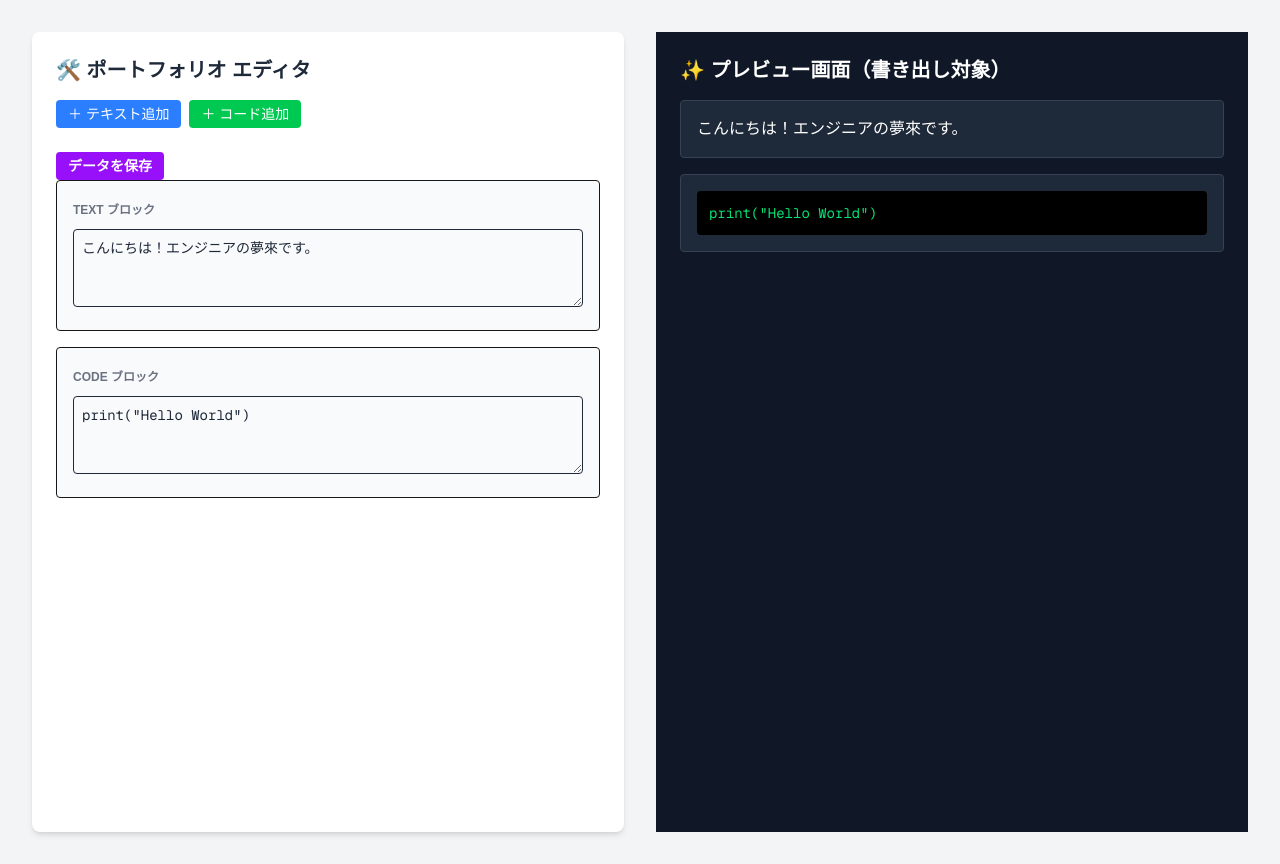
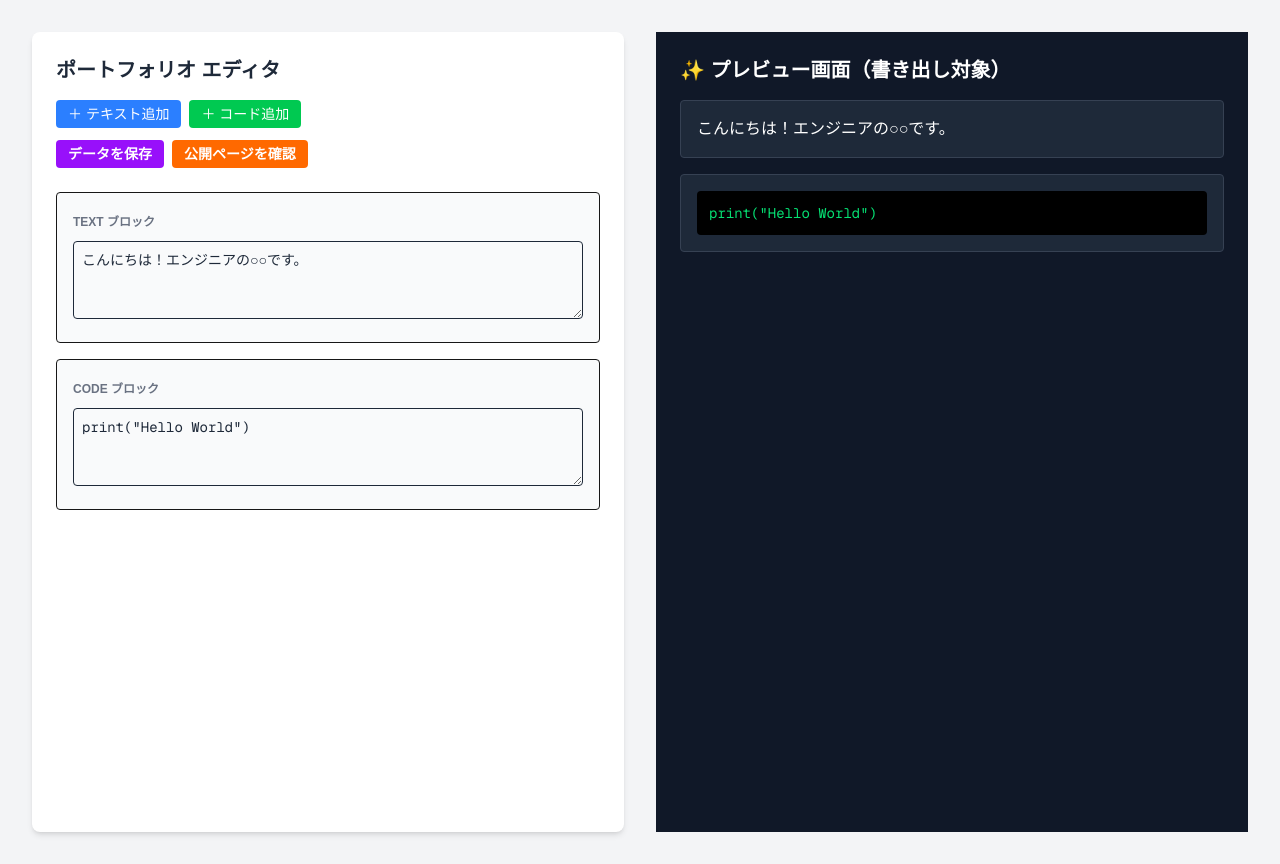
Before and after one commit to yurayura3812-svg/portfolio-builder, a Next.js app: page / in a window 1280 px wide. Built offline with nearby package versions, Linux system fonts and the light colour scheme.

Commit message:
feat: エディタ画面に公開ページ確認ボタンを追加し、レイアウトを2行に整理

```diff
--- a/app/page.tsx
+++ b/app/page.tsx
@@ -13,7 +13,7 @@ interface PortfolioBlock {
 export default function Home() {
   // ユーザーのポートフォリオデータを管理するState（メモリ上のデータベースのようなもの）
   const [blocks, setBlocks] = useState<PortfolioBlock[]>([
-    { id: '1', type: 'text', content: 'こんにちは！エンジニアの夢來です。' },
+    { id: '1', type: 'text', content: 'こんにちは！エンジニアの○○です。' },
     { id: '2', type: 'code', content: 'print("Hello World")' },
   ]);
 
@@ -43,20 +43,32 @@ export default function Home() {
 
       {/* 左半分：エディタ画面（作る側） */}
       <div className="w-1/2 bg-white p-6 rounded-lg shadow-md">
-        <h2 className="text-xl font-bold mb-4 text-gray-800">🛠️ ポートフォリオ エディタ</h2>
+        <h2 className="text-xl font-bold mb-4 text-gray-800"> ポートフォリオ エディタ</h2>
 
-        {/* ブロック追加ボタン群 */}
-        <div className="flex gap-2 mb-6">
+        <div className="flex flex-col gap-3 mb-6">
+
+        {/* 1行目：コンテンツ追加系 */}
+        <div className="flex gap-2">
           <button onClick={() => addBlock('text')} className="bg-blue-500 text-white px-3 py-1 rounded hover:bg-blue-600 text-sm">＋ テキスト追加</button>
           <button onClick={() => addBlock('code')} className="bg-green-500 text-white px-3 py-1 rounded hover:bg-green-600 text-sm">＋ コード追加</button>
         </div>
 
-        <button onClick={() => {
-          localStorage.setItem('portfolio_data', JSON.stringify(blocks));
-          alert('ブラウザにデータを保存しました！');
+        {/* 2行目：システム・アクション系 */}
+        <div className="flex gap-2">
+          <button onClick={() => {
+            localStorage.setItem('portfolio_data', JSON.stringify(blocks));
+            alert('ブラウザにデータを保存しました！');
           }} className="bg-purple-600 text-white px-3 py-1 rounded hover:bg-purple-700 text-sm font-bold">
-          データを保存
-        </button>
+            データを保存
+          </button>
+
+          <button onClick={() => {
+            window.open('/share', '_blank');
+          }} className="bg-orange-500 text-white px-3 py-1 rounded hover:bg-orange-600 text-sm font-bold flex items-center gap-1">
+            公開ページを確認
+          </button>
+          </div>
+        </div>
 
         {/* ブロックの入力フォーム一覧 */}
         <div className="space-y-4">
```
